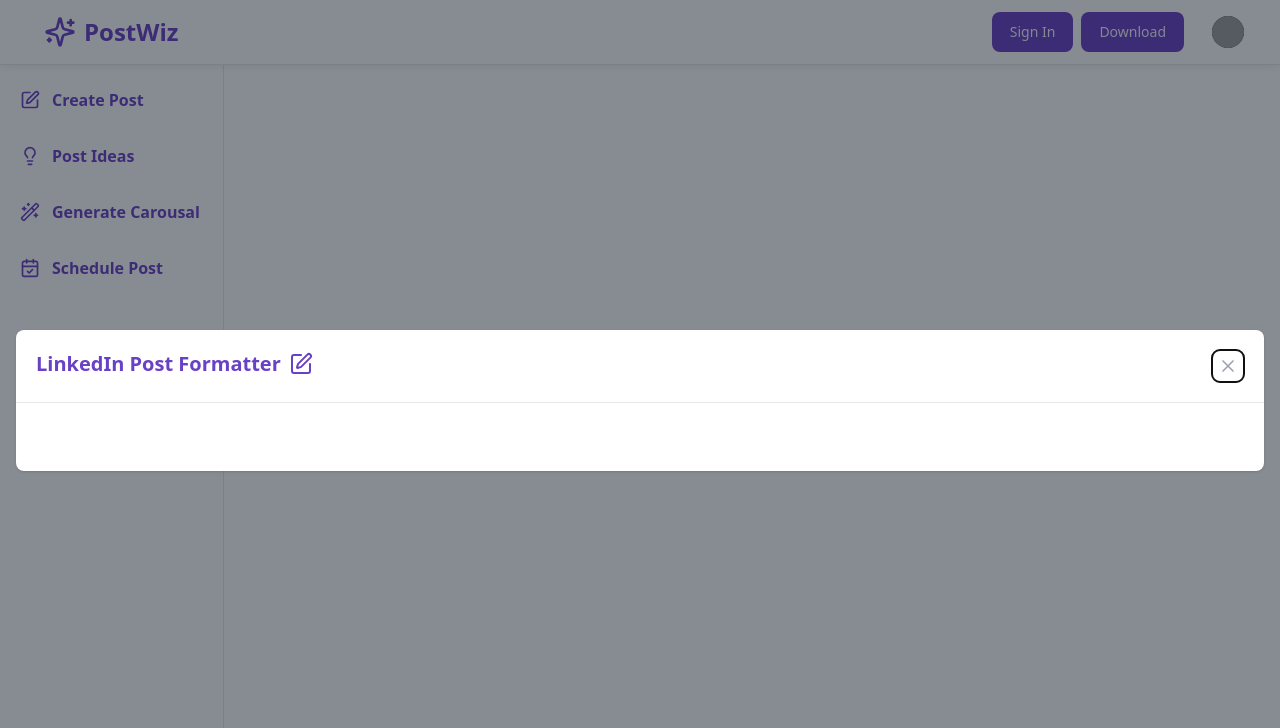
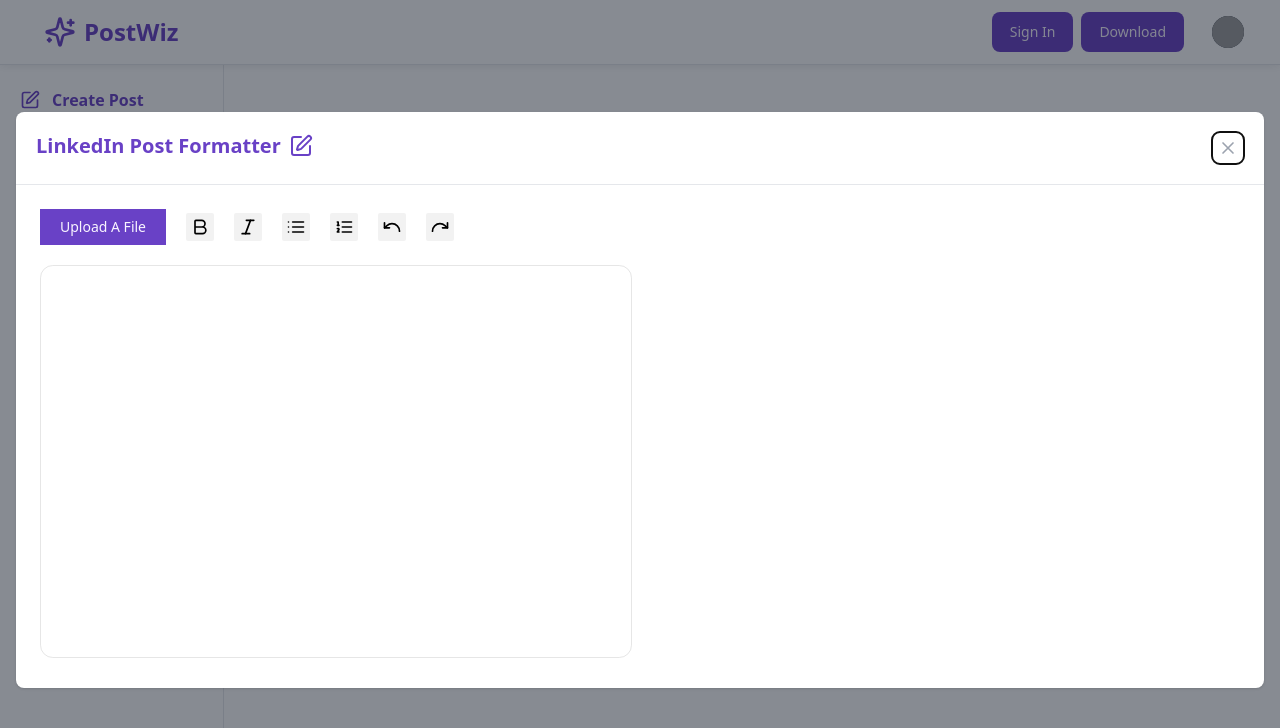
Before and after one commit to Abhay5855/Linkresults, a React (Vite) app: page / in a window 1280 px wide. Shown: the top 728 px of the page. Built offline with nearby package versions, Linux system fonts and the light colour scheme; grey boxes are pictures that could not be loaded.

Commit message:
feat:UI for the Editor and working tiptap text editor with styles

```diff
--- a/src/App.css
+++ b/src/App.css
@@ -42,6 +42,11 @@
 	text-wrap: pretty;
 }
 
+.custom-editor .ProseMirror:focus {
+	border: none !important;
+	outline: none !important;
+}
+
 @media (prefers-reduced-motion: no-preference) {
 	:has(:target) {
 		scroll-behavior: smooth;
--- /dev/null
+++ b/src/components/post-editor/EditorToolbarButton.tsx
@@ -0,0 +1,93 @@
+import { FC } from 'react';
+import { List, Italic, ListOrdered, Undo, Redo, Bold } from 'lucide-react';
+import { FileInput, Label } from 'flowbite-react';
+import { Editor } from '@tiptap/react';
+
+type ToolbarProps = {
+	editor: Editor | null;
+};
+
+const EditorToolbarButton: FC<ToolbarProps> = ({ editor }) => {
+	return (
+		<div className='flex items-center gap-5'>
+			<Label
+				htmlFor='dropzone-file'
+				className='bg-primary px-5 py-2 text-sm text-text capitalize flex items-center flex-col justify-center cursor-pointer focus:bg-focus hover:bg-hover '
+			>
+				Upload a File
+				<FileInput id='dropzone-file' className='hidden' />
+			</Label>
+
+			<button
+				onClick={() => editor?.chain().focus().toggleBold().run()}
+				disabled={!editor?.can().chain().focus().toggleBold().run()}
+				className={`${
+					editor?.isActive('bold')
+						? 'rounded-sm text-white bg-primary p-1 font-medium'
+						: 'rounded-sm bg-btn p-1 font-medium hover:brightness-90 grayscale'
+				}`}
+			>
+				<Bold size='20' />
+			</button>
+			<button
+				onClick={() => editor?.chain().focus().toggleItalic().run()}
+				disabled={!editor?.can().chain().focus().toggleItalic().run()}
+				className={`${
+					editor?.isActive('italic')
+						? 'rounded-sm text-white bg-primary p-1 font-medium'
+						: 'rounded-sm bg-btn p-1 font-medium hover:brightness-90 grayscale'
+				}`}
+			>
+				<Italic size='20' />
+			</button>
+			<button
+				onClick={() => editor?.chain().focus().toggleBulletList().run()}
+				className={`${
+					editor?.isActive('bulletList')
+						? 'rounded-sm text-white bg-primary p-1 font-medium'
+						: 'rounded-sm bg-btn p-1 font-medium hover:brightness-90 grayscale'
+				}`}
+			>
+				<List size='20' />
+			</button>
+			<button
+				onClick={() => {
+					console.log('Running toggleOrderedList');
+					editor?.chain().focus().toggleOrderedList().run();
+				}}
+				className={`${
+					editor?.isActive('orderedList')
+						? 'rounded-sm text-white bg-primary p-1 font-medium'
+						: 'rounded-sm bg-btn p-1 font-medium hover:brightness-90 grayscale'
+				}`}
+			>
+				<ListOrdered size='20' />
+			</button>
+
+			<button
+				onClick={() => editor?.chain().focus().undo().run()}
+				disabled={!editor?.can().chain().focus().undo().run()}
+				className={`${
+					editor?.isActive('undo')
+						? 'rounded-sm text-white bg-primary p-1 font-medium'
+						: 'rounded-sm bg-btn p-1 font-medium hover:brightness-90 grayscale'
+				}`}
+			>
+				<Undo size='20' />
+			</button>
+			<button
+				onClick={() => editor?.chain().focus().redo().run()}
+				disabled={!editor?.can().chain().focus().redo().run()}
+				className={`${
+					editor?.isActive('redo')
+						? 'rounded-sm text-white bg-primary p-1 font-medium'
+						: 'rounded-sm bg-btn p-1 font-medium hover:brightness-90 grayscale'
+				}`}
+			>
+				<Redo size='20' />
+			</button>
+		</div>
+	);
+};
+
+export default EditorToolbarButton;
--- /dev/null
+++ b/src/components/post-editor/PostEditor.tsx
@@ -0,0 +1,27 @@
+import { EditorContent, Editor } from '@tiptap/react';
+import { FC } from 'react';
+
+type EditorProps = {
+	editor: Editor | null;
+};
+
+const PostEditor: FC<EditorProps> = ({ editor }) => {
+	if (!editor) {
+		return null;
+	}
+
+	console.log(editor, 'editor');
+
+	return (
+		<div className=''>
+			<div>
+				<EditorContent
+					className='inline-block overflow-auto flex-1 max-w-full resize-none custom-editor w-full focus:outline-none bg-white border border-border rounded-b1 h-[24.6rem] p-2'
+					editor={editor}
+				/>
+			</div>
+		</div>
+	);
+};
+
+export default PostEditor;
--- a/src/components/post/PostScheduler.tsx
+++ b/src/components/post/PostScheduler.tsx
@@ -1,26 +1,37 @@
 import { Modal, ModalBody, ModalHeader } from 'flowbite-react';
 import { SquarePen } from 'lucide-react';
 import { FC } from 'react';
+import PostEditor from '../post-editor/PostEditor';
+import EditorToolbarButton from '../post-editor/EditorToolbarButton';
+import { useEditor } from '@tiptap/react';
+import StarterKit from '@tiptap/starter-kit';
+import ListItem from '@tiptap/extension-list-item';
 
 const PostScheduler: FC = () => {
+	const extensions = [StarterKit, ListItem];
+
+	const content = ``;
+	const editor = useEditor({
+		extensions,
+		content,
+	});
+
 	return (
 		<>
-			<Modal size='7xl' show={true}>
+			<Modal size='8xl' show={true}>
 				<ModalHeader>
-					<span className='flex items-center gap-2 text-primary font-semibold'>
+					<div className='flex items-center gap-2 text-primary font-semibold'>
 						LinkedIn Post Formatter
-						<SquarePen />
-					</span>
+						<SquarePen className='w-6 h-6 text-primary' />
+					</div>
 				</ModalHeader>
 				<ModalBody>
 					<div className='flex items-stretch flex-1 gap-4'>
-						{/* First Block */}
 						<div className='flex flex-col w-full gap-5'>
-							{/* Buttons */}
-							<div></div>
-							{/* Text area */}
-							<div></div>
+							<EditorToolbarButton editor={editor} />
+							<PostEditor editor={editor} />
 						</div>
+						<div className='w-full'></div>
 					</div>
 				</ModalBody>
 			</Modal>
--- a/src/main.tsx
+++ b/src/main.tsx
@@ -3,6 +3,7 @@
 import './index.css';
 import { RouterProvider } from 'react-router-dom';
 import { router } from './routes';
+import './App.css';
 
 createRoot(document.getElementById('root')!).render(
 	<StrictMode>
--- a/tailwind.config.js
+++ b/tailwind.config.js
@@ -19,11 +19,22 @@
 				lg: '1024px',
 				xl: '1280px',
 			},
+			backgroundColor: {
+				btn: '#f4f2ee',
+			},
+
+			borderColor: {
+				border: '#e6e6e6',
+			},
+
+			borderRadius: {
+				b1: '0.8rem',
+			},
 
 			boxShadow: {
 				custom: '0 0 10px 0 rgba(0, 0, 0, 0.1)',
 			},
 		},
 	},
-	plugins: [flowbite.plugin()],
+	plugins: [flowbite.plugin(), '@tailwindcss/typography'],
 };
```
Also changed, not shown: package.json (+16 -1 lines), 1 other file (tests, documents, lock files or other folders).
